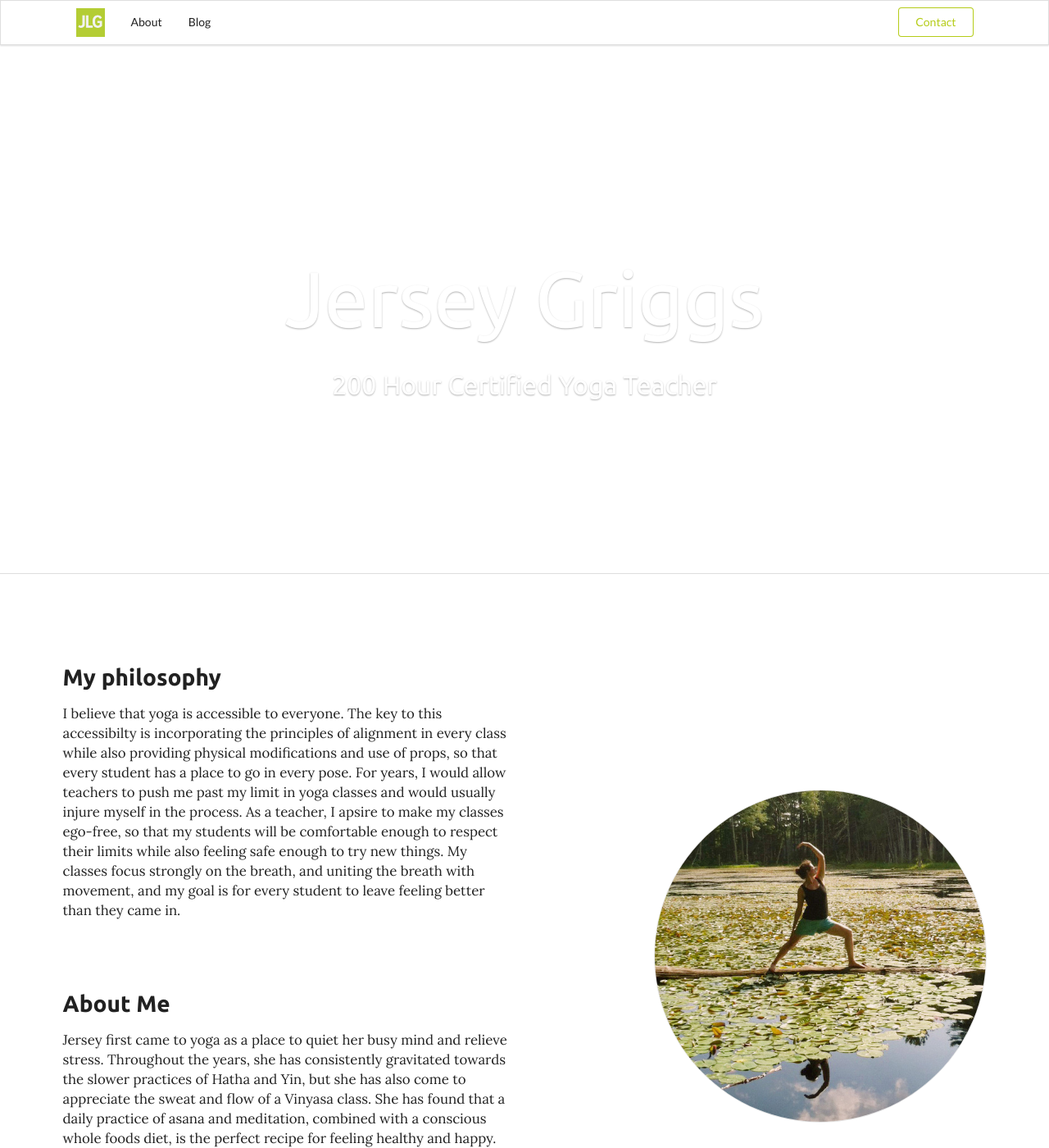
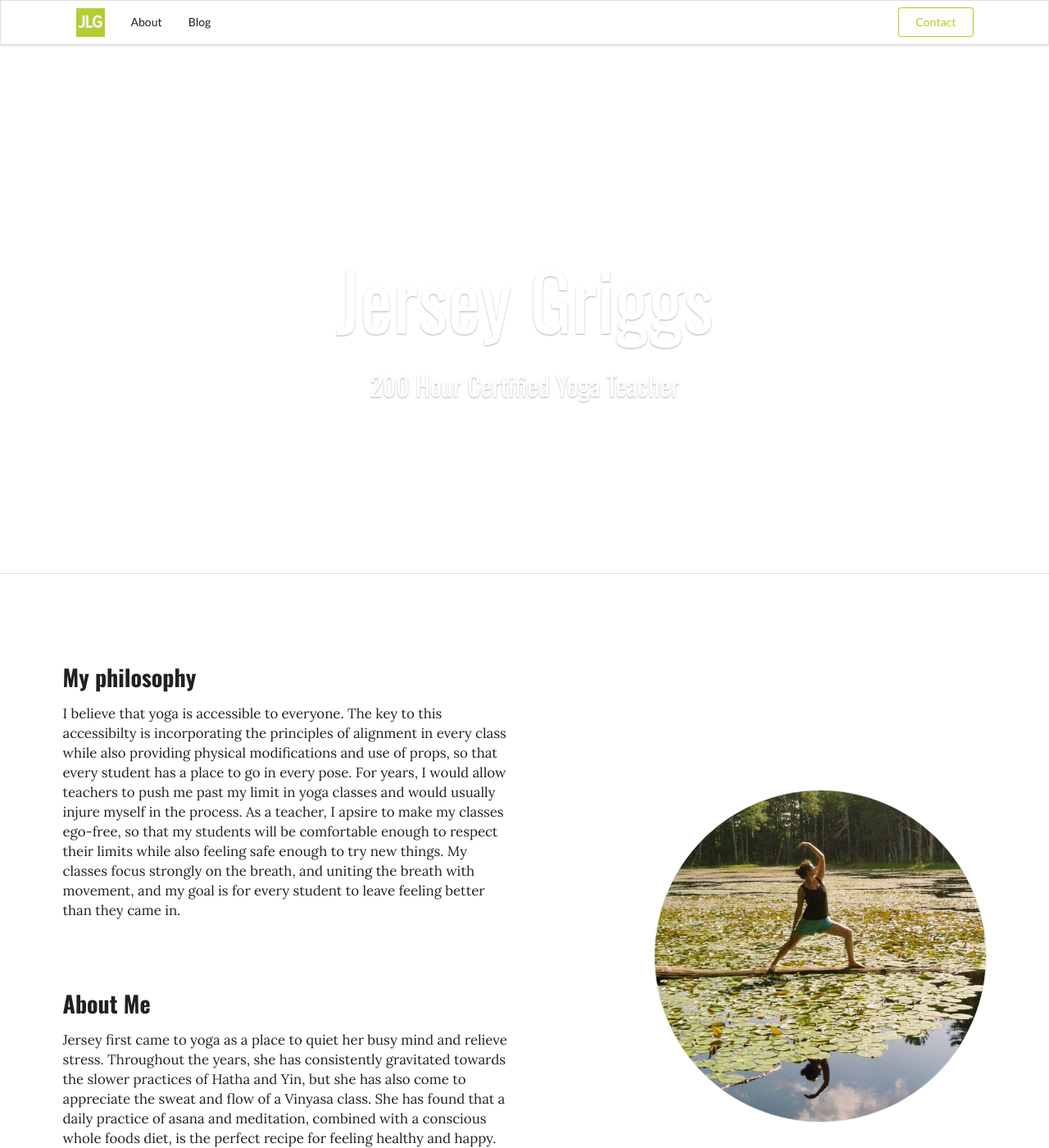
Before and after one commit to yogi-jerz/yogi-jerz.github.io, a Jekyll site: the page built from index.html, in a window 1280 px wide and 1400 px high. Shown: the whole window at 82% size. Built offline with Jekyll 4.4.1, drawn with Linux system fonts in a browser that asks for light colours; nearby versions of some CDN libraries; the list of posts is cut into pages by our own code.

Commit message:
new fonts

```diff
--- a/_includes/head.html
+++ b/_includes/head.html
@@ -36,8 +36,8 @@
   <link href="{{site.baseurl}}css/main.css" rel="stylesheet" type="text/css">
   <link rel="stylesheet" href="https://cdnjs.cloudflare.com/ajax/libs/semantic-ui/2.0.0/semantic.min.css">
   <!--<link href='http://fonts.googleapis.com/css?family=Roboto:400,100,500,500italic,400italic,700,700italic,900,300italic,300,100italic,900italic' rel='stylesheet' type='text/css'>-->
-  <!--<link href='http://fonts.googleapis.com/css?family=Oswald:400,300,700' rel='stylesheet' type='text/css'>-->
-   <link href='http://fonts.googleapis.com/css?family=Ubuntu:300,400,500,700,400italic,500italic,700italic' rel='stylesheet' type='text/css'>
+  <link href='http://fonts.googleapis.com/css?family=Oswald:400,300,700' rel='stylesheet' type='text/css'>
+   <!--<link href='http://fonts.googleapis.com/css?family=Ubuntu:300,400,500,700,400italic,500italic,700italic' rel='stylesheet' type='text/css'>-->
   <link href='http://fonts.googleapis.com/css?family=Lora:400,700,400italic,700italic' rel='stylesheet' type='text/css'>
   <link rel="canonical" href="{{ page.url | replace:'index.html','' | prepend: site.baseurl | prepend: site.url }}">
   <link rel="alternate" type="application/rss+xml" title="{{ site.title }}" href="{{ "/feed.xml" | prepend: site.baseurl | prepend: site.url }}" />
--- a/_sass/_theme.scss
+++ b/_sass/_theme.scss
@@ -11,7 +11,7 @@
 h4,
 h5,
 h6 {
-  font-family: 'Ubuntu', sans-serif!important;
+  font-family: 'Oswald', sans-serif!important;
 }
 
 #about-me p {
```
